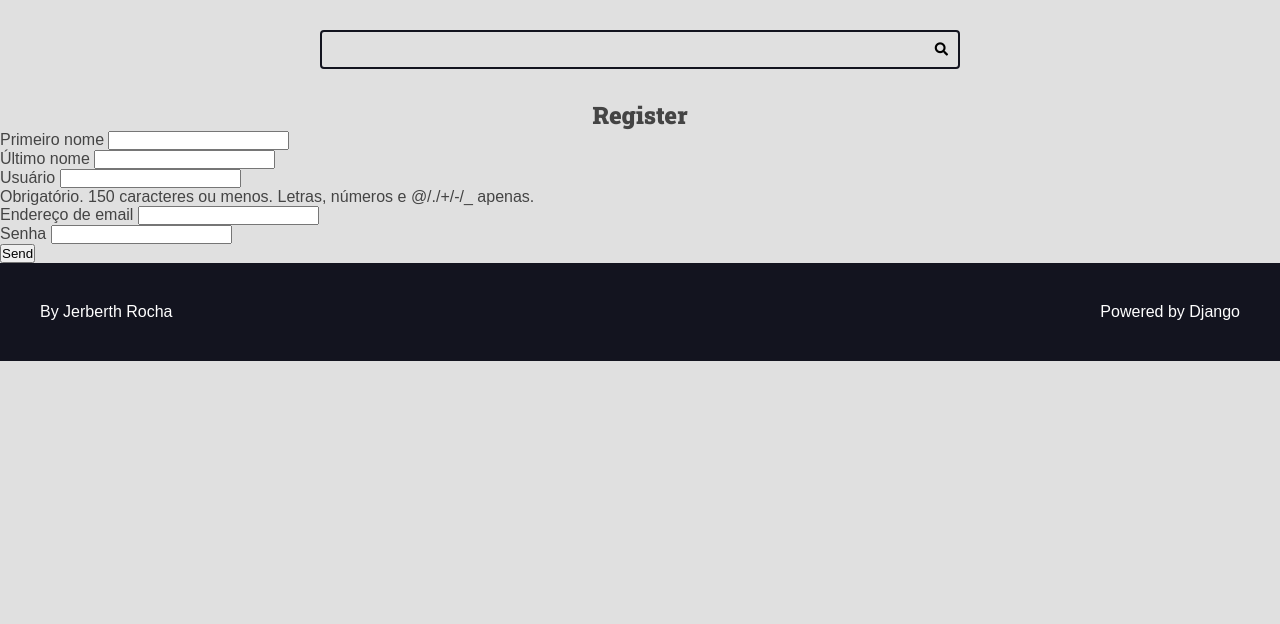
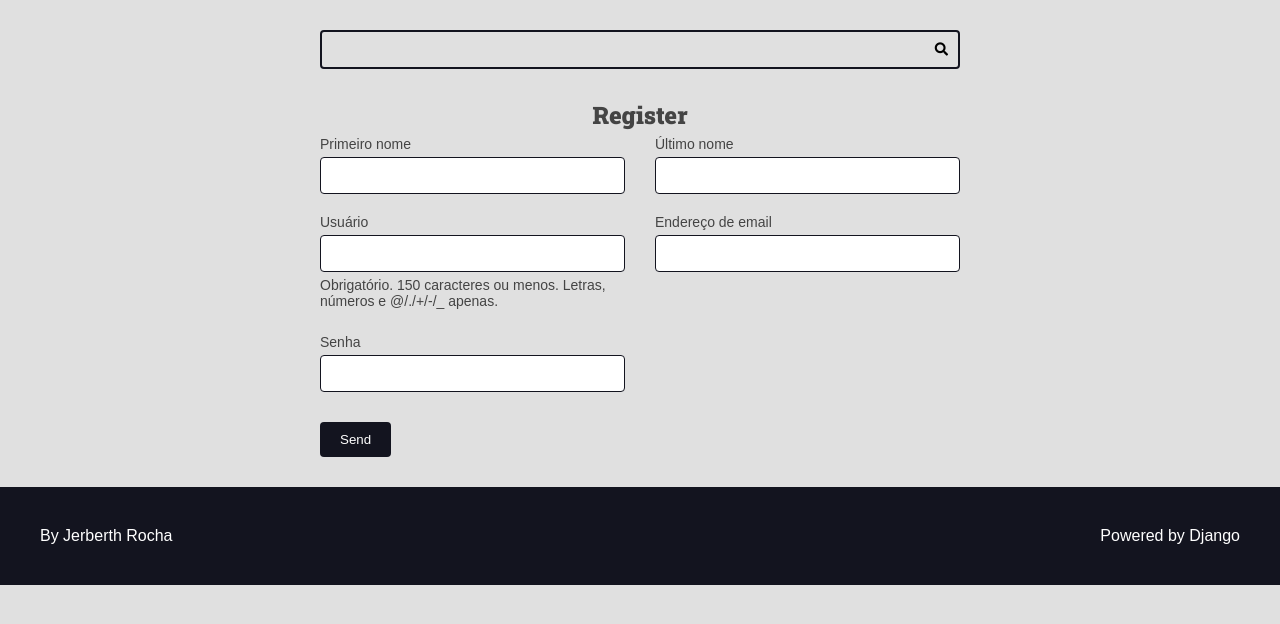
Before and after one commit to JerberthRocha/curso-django, a Django app: page /authors/register/ in a window 1280 px wide. Shown: the part 113-737 px from the top of the page. Run offline with Django 3.2, Linux system fonts and the light colour scheme.

Commit message:
Adicionando CSS ao formulário

```diff
--- a/authors/templates/authors/pages/register_view.html
+++ b/authors/templates/authors/pages/register_view.html
@@ -27,8 +27,10 @@
                 {% endfor %}
             </div>
 
-            <div class="form-group">
-                <button>Send</button>
+            <div class="form-content form-content-grid">
+                <div class="form-group">
+                    <button type="submit">Send</button>
+                </div>
             </div>
         </form>
     </div>
--- a/recipes/static/recipes/css/styles.css
+++ b/recipes/static/recipes/css/styles.css
@@ -311,6 +311,49 @@ h6 {
   background: var(--color-primary-dark);
 }
 
+/* Forms */
+.form-content{
+  max-width: 64rem;
+  margin: 0 auto;
+  margin-bottom: var(--spacing-gutter-medium);
+}
+
+.form-content-grid{
+  display: grid;
+  grid-template-columns: repeat(auto-fit, minmax(30rem, 1fr));
+  gap: calc(var(--spacing-gutter-medium) / 2) var(--spacing-gutter-medium);
+}
+
+.form-content button {
+  padding: 1rem 2rem;
+  border: none;
+  background: var(--color-primary-dark);
+  border-radius: 0.4rem;
+  color: var(--color-white);
+}
+
+
+.form-content label,
+.form-content .help-text,
+.errorlist {
+  display: block;
+  margin: 0.5rem 0;
+  font-size: 1.4rem;
+  list-style-type: none;
+}
+
+.errorlist{
+  color: var(--color-error-dark);
+}
+
+.form-content input{
+  width: 100%;
+  padding: 1rem;
+  border-radius: 0.4rem;
+  border: 1px solid var(--color-primary-dark);
+}
+
+
 /* Messages */
 
 .message-container{
@@ -378,7 +421,8 @@ h6 {
 }
 
 @media (max-width: 600px){
-  .main-content-list{
+  .main-content-list,
+  .form-content-grid {
     grid-template-columns: repeat(auto-fit, minmax(100%, 1fr));
   }
 }
```
